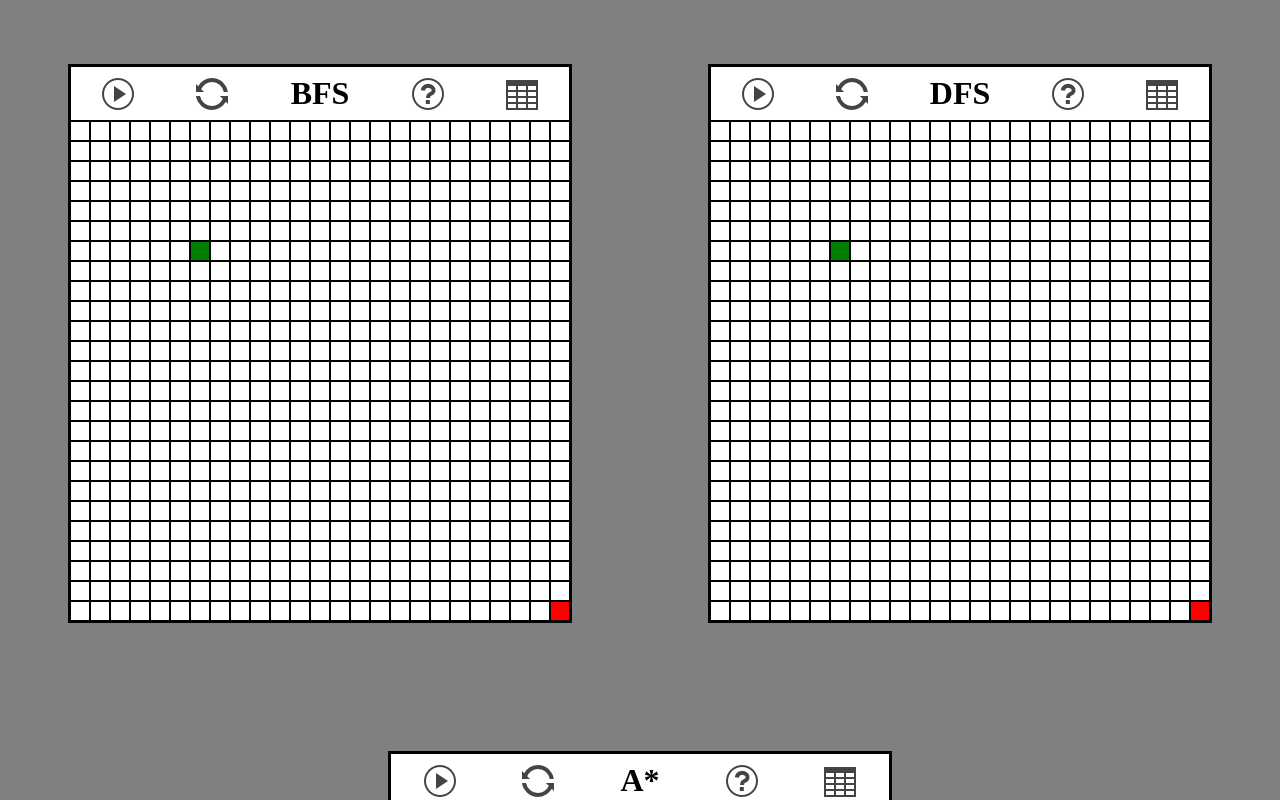
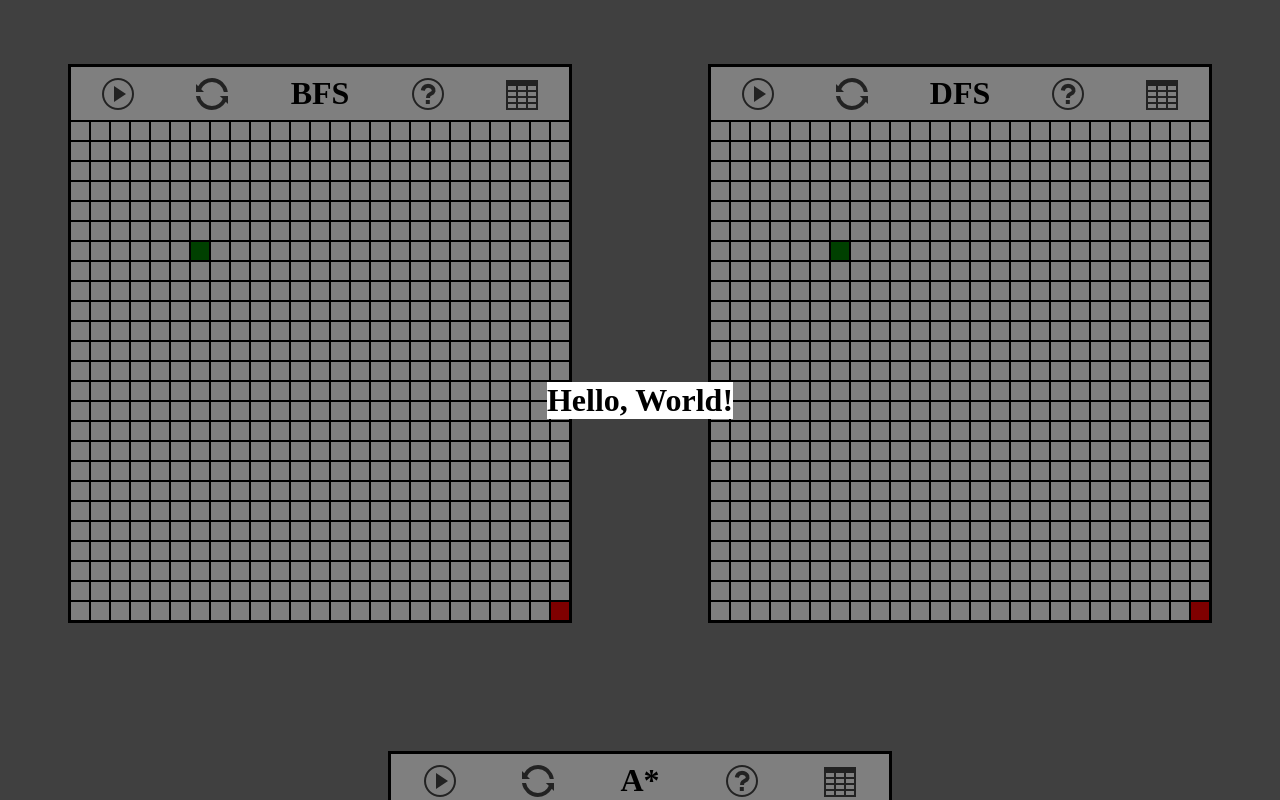
Before and after one commit to GustavoGaldino/PathFindingVisualizer, a React (Create React App) app in the folder path-finding-app/: page / in a window 1280 px wide. Both pictures are taken after a click on the button 427 px from the left and 93 px from the top of the page. Shown: the top 800 px of the page. Built offline with nearby package versions, Linux system fonts and the light colour scheme.

Commit message:
Added modal to the help section in GridHeader

```diff
--- a/path-finding-app/package.json
+++ b/path-finding-app/package.json
@@ -3,6 +3,7 @@
   "version": "0.1.0",
   "private": true,
   "dependencies": {
+    "@material-ui/core": "^4.11.0",
     "@testing-library/jest-dom": "^4.2.4",
     "@testing-library/react": "^9.3.2",
     "@testing-library/user-event": "^7.1.2",
--- /dev/null
+++ b/path-finding-app/src/components/GridContainer/GridHeader/ModalBody/index.js
@@ -0,0 +1,13 @@
+import React, { forwardRef } from 'react'
+
+import './styles.css'
+
+const ModalBody = forwardRef((props,ref) => {
+    return(
+        <div ref={ref} id="modal-body">
+            <h1>Hello, World!</h1>
+        </div>
+    );
+});
+
+export default ModalBody;
--- /dev/null
+++ b/path-finding-app/src/components/GridContainer/GridHeader/ModalBody/styles.css
@@ -0,0 +1,6 @@
+#modal-body{
+    display: flex;
+    justify-content: center;
+    align-items: center;
+    background-color: white;
+}
--- a/path-finding-app/src/components/GridContainer/GridHeader/index.js
+++ b/path-finding-app/src/components/GridContainer/GridHeader/index.js
@@ -1,4 +1,7 @@
 import React, { useState } from 'react'
+import Modal from '@material-ui/core/Modal'
+
+import ModalBody from './ModalBody'
 
 import helpIcon from '../../../assets/images/help.png'
 import startIcon from '../../../assets/images/start.png'
@@ -10,6 +13,15 @@ import './styles.css'
 const GridHeader = (props) => {
 
     const [runningAlgorithm, setRunningAlgorithm] = useState(false);
+    const [open, setOpen] = useState(false);
+
+    const handleOpen = () => {
+        setOpen(true);
+    }
+
+    const handleClose = () => {
+        setOpen(false);
+    }
 
     const timeStepDelay = 10;
     let pathFindingAlgorithm = new props.pathFindingAlgorithm(timeStepDelay);
@@ -34,9 +46,18 @@ const GridHeader = (props) => {
                 <img src={refreshIcon} alt="refresh-icon" className="icon"/>
             </button>
             <h1>{props.algorithmTitle}</h1>
-            <button className="icon-btn" title="Help">
+            <button className="icon-btn" title="Help" onClick={handleOpen}>
                 <img src={helpIcon} alt="help-icon" className="icon"/>
             </button>
+            <Modal
+                style={{display: "flex", justifyContent: "center", alignItems: "center", outline: "0"}}
+                open={open}
+                onClose={handleClose}
+                aria-labelledby="simple-modal-title"
+                aria-describedby="simple-modal-description"
+            >
+                <ModalBody/>
+            </Modal>
             <button className="icon-btn" title="Boilerplates">
                 <img src={gridIcon} alt="grid-icon" className="icon"/>
             </button>
```
Also changed, not shown: 1 other file (tests, documents, lock files or other folders).
